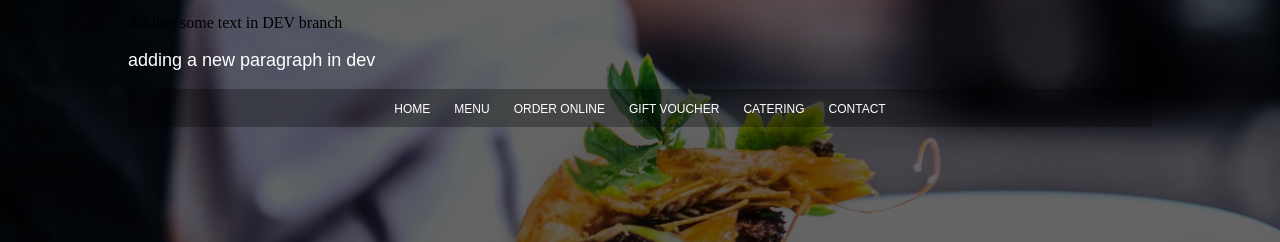
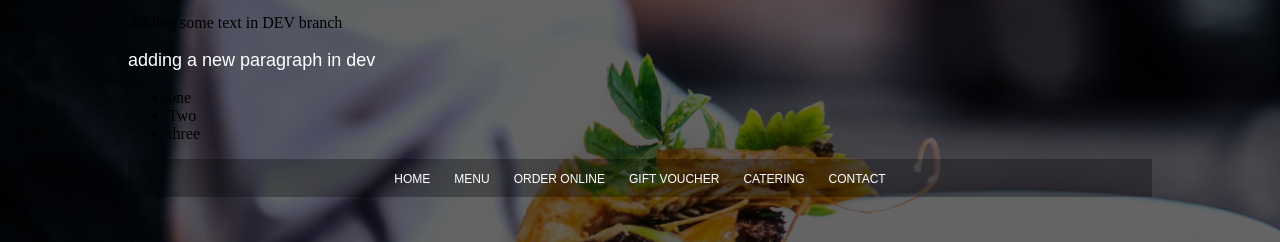
Before and after one commit to peshal-jha-work/practice-repo-2, a plain HTML site: page index.html in a window 1280 px wide. Shown: the part 112-354 px from the top of the page. Drawn offline with Linux system fonts and the light colour scheme.

Commit message:
add list

```diff
--- a/index.html
+++ b/index.html
@@ -20,6 +20,11 @@
       <div>Adding some text in DEV branch</div>
       <p>adding a new paragraph in dev</p>
 
+      <ul>
+        <li>one</li>
+        <li>Two</li>
+        <li>three</li>
+      </ul>
       <nav>
         <a href="#">HOME</a>
         <a href="#">MENU</a>
```
